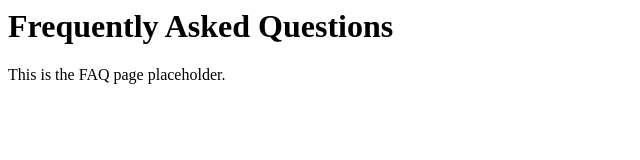
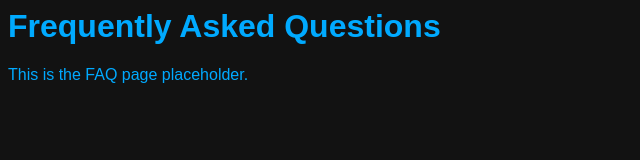
Before and after one commit to cantameunnarco/cantameunnarco.github.io, a plain HTML site: page faq.html in a window 1280 px wide. Shown: the whole page, without its empty margins (0-640 px from the left). Drawn offline with Linux system fonts and the light colour scheme.

Commit message:
Update faq.html

```diff
--- a/faq.html
+++ b/faq.html
@@ -1 +1 @@
-<html><head><title>FAQ</title></head><body><h1>Frequently Asked Questions</h1><p>This is the FAQ page placeholder.</p></body></html>
+<html><head><title>FAQ</title><link rel="stylesheet" href="styles.css"></head><body><h1>Frequently Asked Questions</h1><p>This is the FAQ page placeholder.</p></body></html>
```
